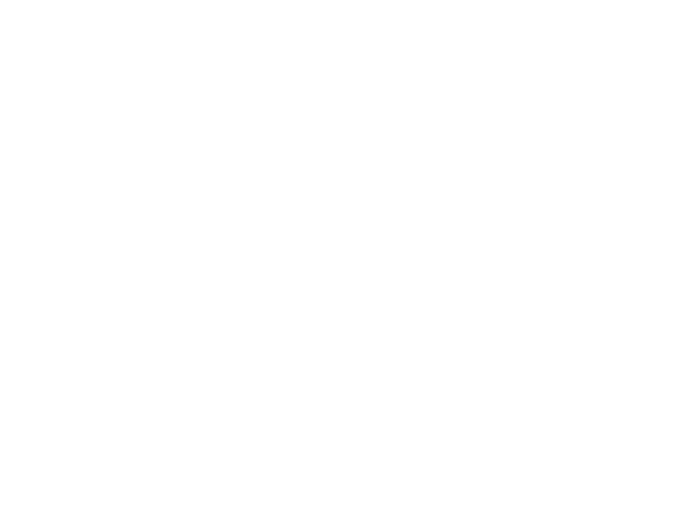
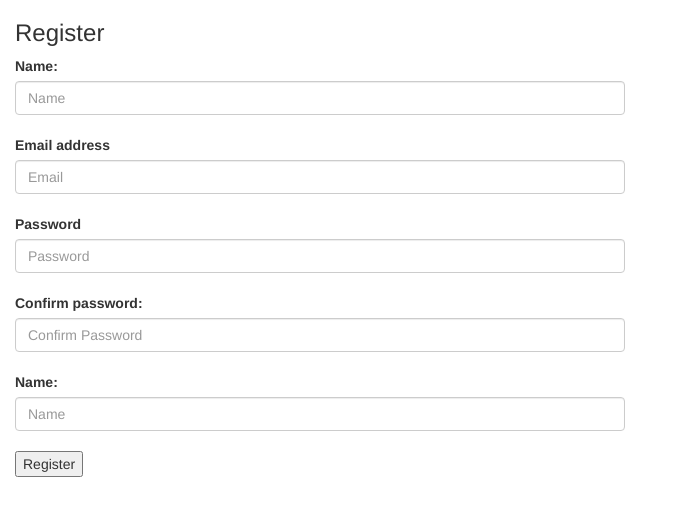
Before and after one commit to Ahalhowidi/projectnieuweburen, a CodeIgniter app: the page made by Nieuwe buren/application/views/sign_in.php in a window 1280 px wide. Before the commit the part shown is empty. Shown: the top 516 px of the page, without its empty margins (0-673 px from the left). Run offline with CodeIgniter, Linux system fonts and the light colour scheme.

Commit message:
begain with registration

```diff
--- a/Nieuwe buren/application/views/sign_in.php
+++ b/Nieuwe buren/application/views/sign_in.php
@@ -5,6 +5,24 @@
 	<title>Nieuve Buren</title>
 </head>
 <body>
-
+<div class="col-md-6" class="form-group" >
+		<?php
+		date_default_timezone_set('Europe/Amsterdam');
+		?>
+	 	<h3>Register</h3>
+	 	<form action="register" method="post" >
+	 	<label for="exampleInputName1">Name:</label>
+	 	<input type="text" name="name" class="form-control" id="exampleInputName1" placeholder="Name"><br>
+	 	<label for="exampleInputEmail1">Email address</label>
+	 	<input type="email" name="email" class="form-control" id="exampleInputEmail1" placeholder="Email" required><br>
+	 	<label for="exampleInputPassword1">Password</label>
+	 	<input type="password" name="password" class="form-control" id="exampleInputPassword1" placeholder="Password" required><br>
+	 	<label for="exampleInputPassword1">Confirm password:</label>
+	 	<input type="password" name="confirm_password" class="form-control" id="exampleInputPassword1" placeholder="Confirm Password" required><br>
+	 	<label for="exampleInputName1">Name:</label>
+	 	<input type="text" name="name" class="form-control" id="exampleInputName1" placeholder="Name"><br>
+	 	<input type="submit" value="Register">
+	 	</form>
+ 	</div>
 </body>
 </html>
```
